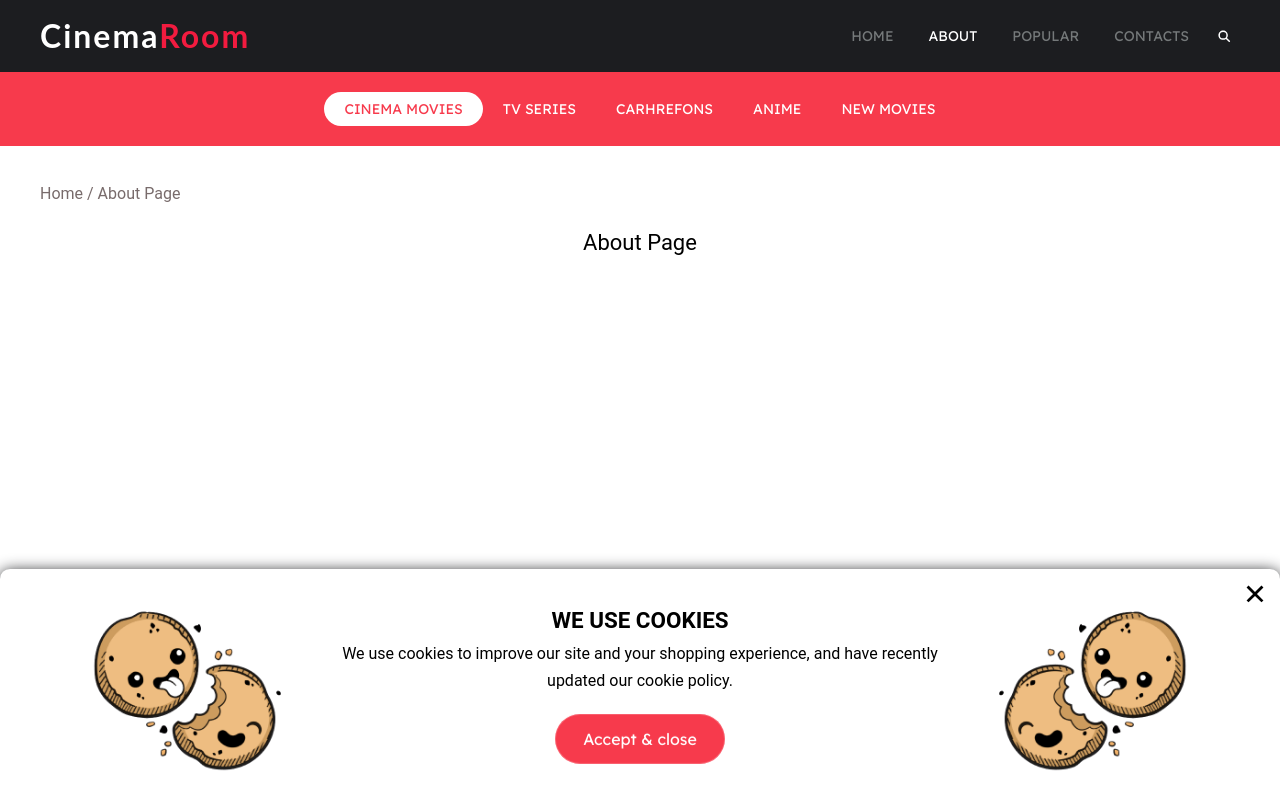
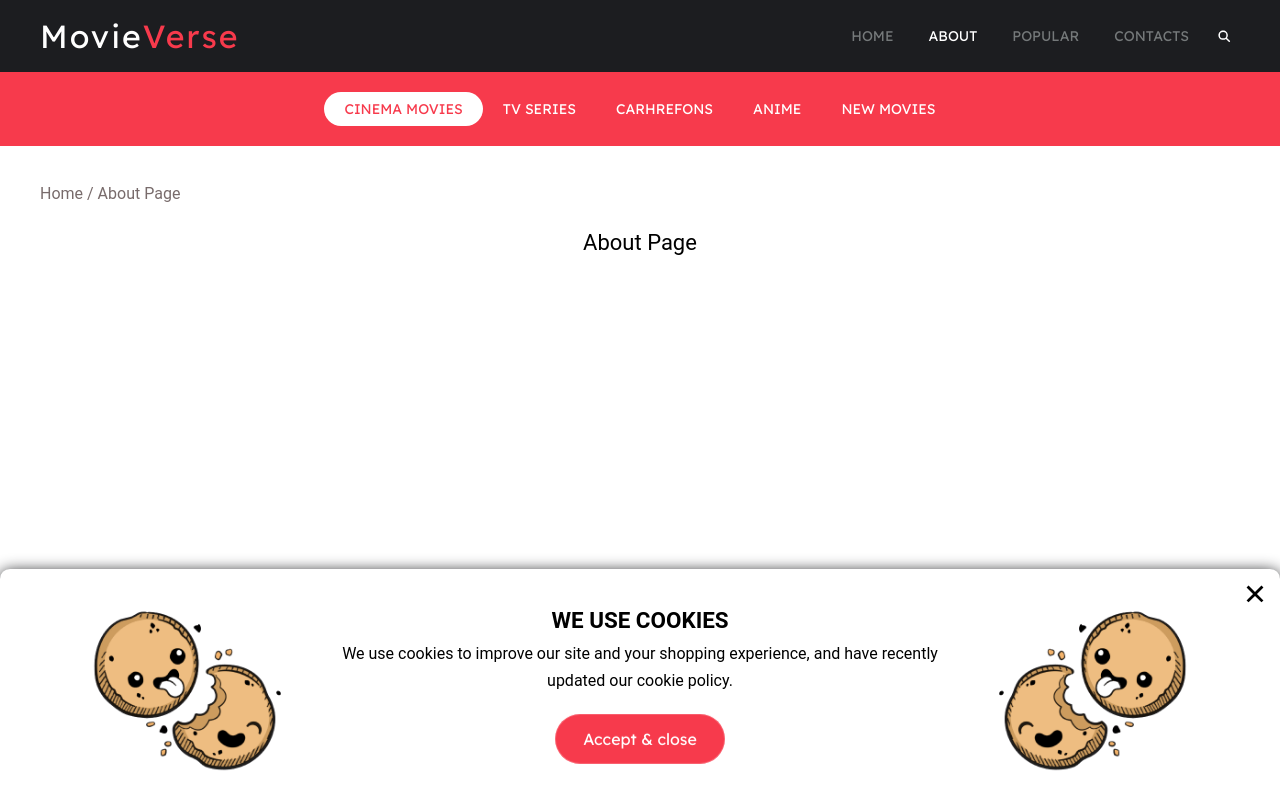
Before and after one commit to WFreelancer/cinema, a Next.js app: page /about in a window 1280 px wide. Built offline with nearby package versions, Linux system fonts and the light colour scheme.

Commit message:
change Logo

```diff
--- a/components/Logo.jsx
+++ b/components/Logo.jsx
@@ -1,18 +1,19 @@
 import Link from 'next/link'
-
 import styled from 'styled-components';
 
 const LogoIcon = styled.a`
-	font-family: var(--font-lato);
+	font-family: var(--font-lexend);
 	color: var(--white);
 	font-size: 2rem;
-	font-weight: var(--fw-bold);
+	font-weight: var(--fw-medium);
 	user-select: none;
 	letter-spacing: 2px;
 	cursor: pointer;
+	display: inline-flex;
+	align-items: center;
 
 	span{
-		color: #F21B3F;
+		color: var(--bg-pink);
 	}
 
 	@media (min-width: 1800px){
@@ -31,7 +32,7 @@ const LogoIcon = styled.a`
 const Logo = () => {
 	return (
 		<Link href="/" legacyBehavior>
-			<LogoIcon>Cinema<span>Room</span></LogoIcon>
+			<LogoIcon>Movie<span>Verse</span></LogoIcon>
 		</Link>
 	)
 }
--- a/pages/_app.js
+++ b/pages/_app.js
@@ -172,7 +172,6 @@ const GlobalStyle = createGlobalStyle`
 		--orange: #FF4C1C;
 		--color-border-light: rgba(255, 255, 255, 0.2);
 		--color-border-dark: rgba(28, 29, 32, 0.175);
-		--font-lato: 'Lato', sans-serif;
 		--font-lexend: 'Lexend', sans-serif;
 
 		--fw-light: 300;
```
Also changed, not shown: public/cinema.png (added).
